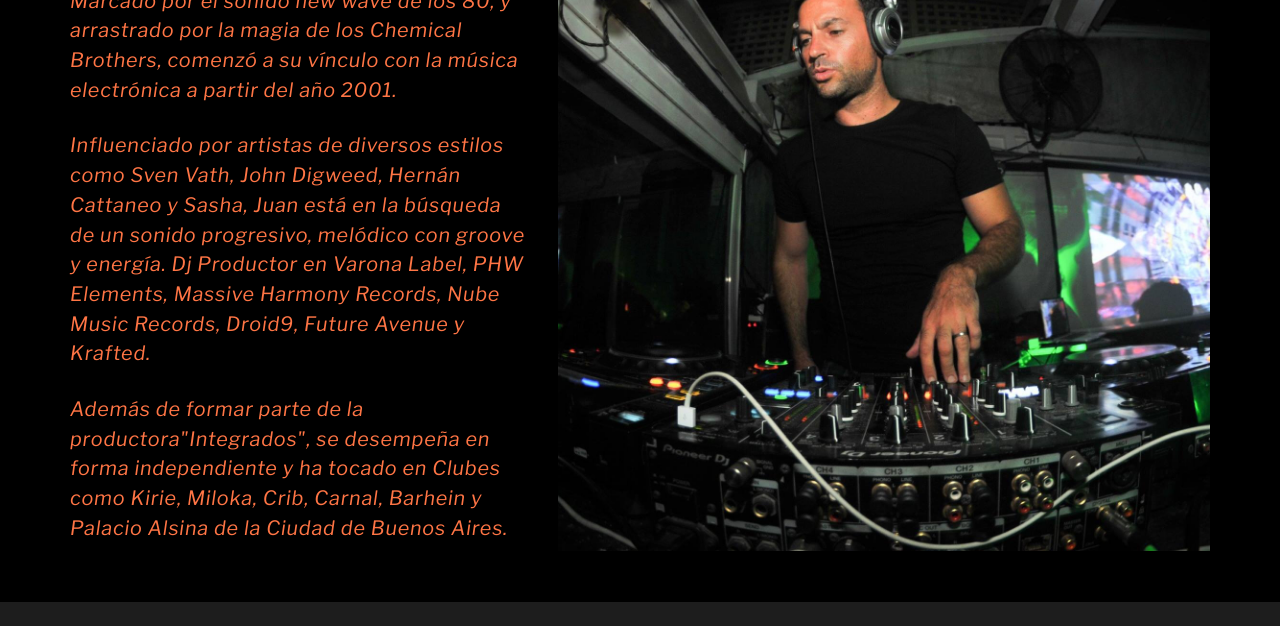
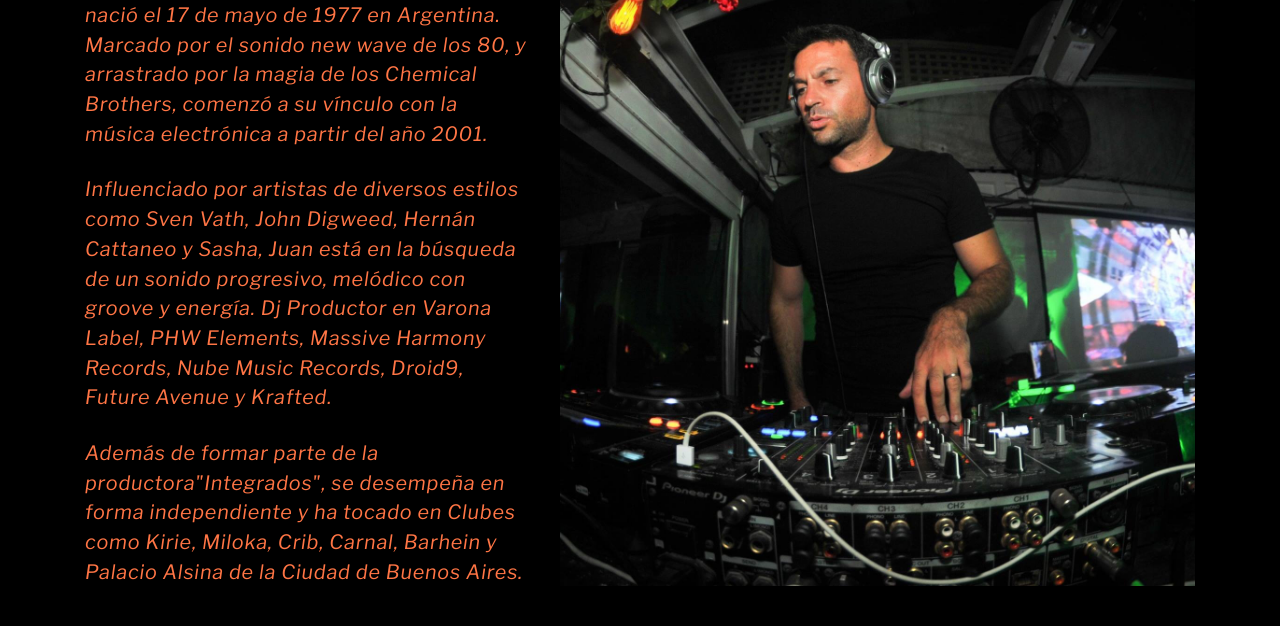
Before and after one commit to ViniTENC/PROYECTO-CODER, a plain HTML site: page index.html in a window 1280 px wide. Shown: the part 241-867 px from the top of the page. Drawn offline with nearby package versions, Linux system fonts and the light colour scheme.

Commit message:
padding suprimido

```diff
--- a/index.html
+++ b/index.html
@@ -38,7 +38,7 @@
             </div>
         </nav>
     </header>
-    <main class="container" style="padding: 0px;">
+    <main class="container">
         <div class="row mt-5" style="align-items: center;">
             <div class="col-md-12 col-lg-5" style="margin: 1.5rem 0rem;">
                 <h2>Juan Erbin aka Bitxo,</h2>
```
